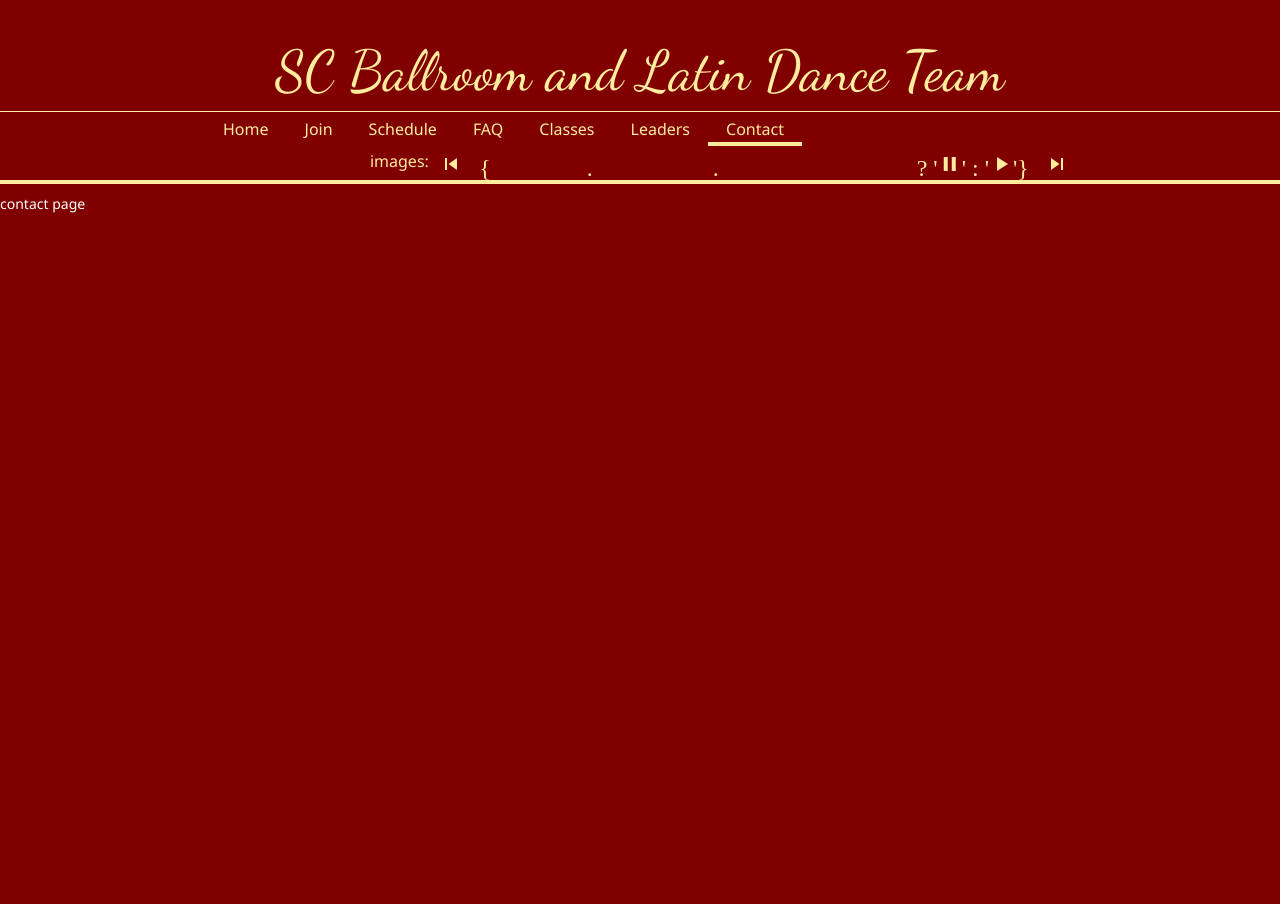
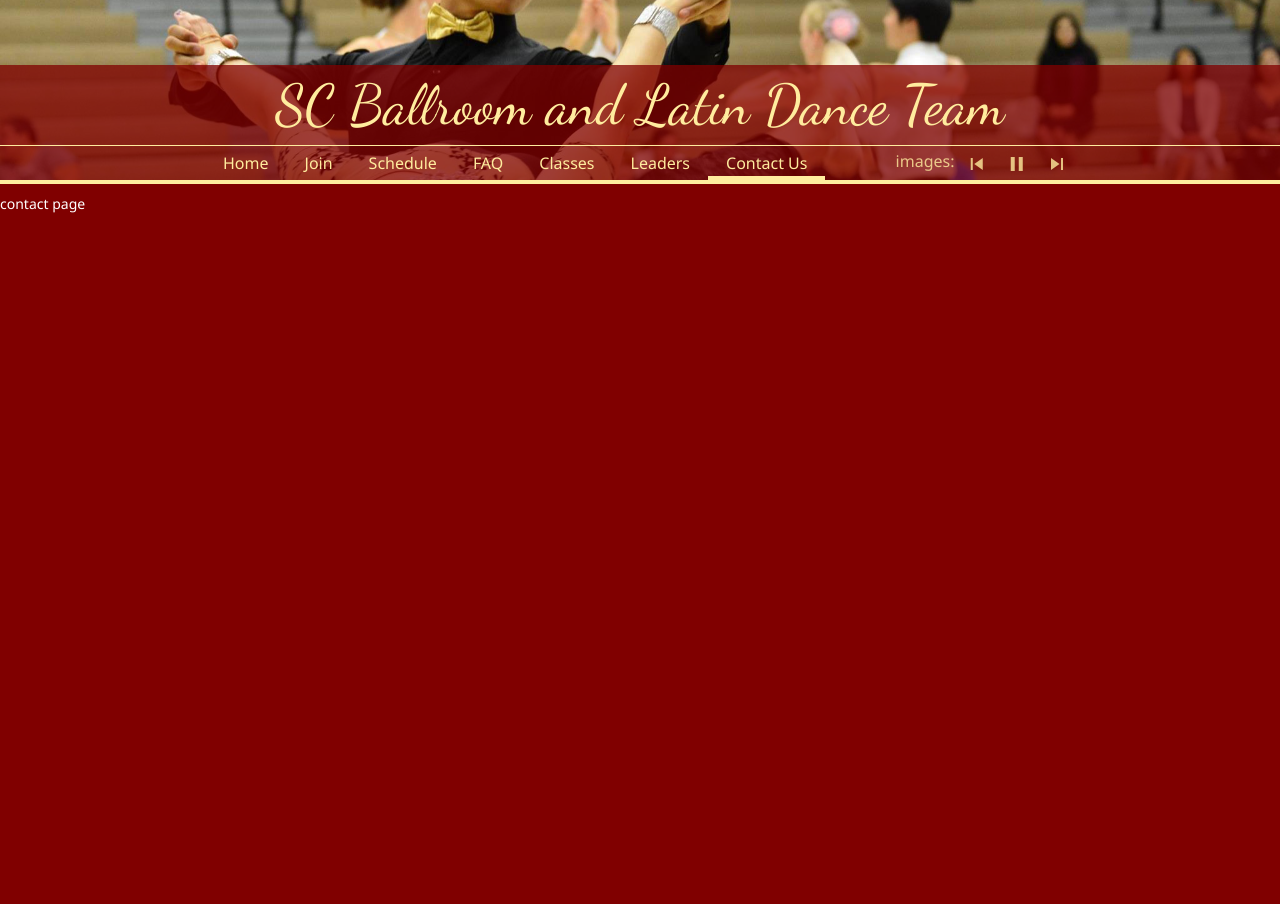
Before and after one commit to uscballroom/uscballroom.github.io, a Jekyll site: the page built from _pages/contact.html, in a window 1280 px wide. Built offline with Jekyll 4.4.1, drawn with Linux system fonts in a browser that asks for light colours; some of the changed lines change nothing that is shown.

Commit message:
Got slideshow to work

```diff
--- a/_config.yaml
+++ b/_config.yaml
@@ -4,6 +4,11 @@ defaults:
       type: "pages"
     values:
       layout: "default"
+  -
+    scope:
+      path: "images/backgrounds"
+    values:
+      background: true
 
 collections:
   pages:
--- a/_includes/header.html
+++ b/_includes/header.html
@@ -1,6 +1,9 @@
 <div>
   <div class="SiteHeader {% if page.large_header %}SiteHeader_large{% endif %}">
-    <SiteHeaderBackground initializeSlick={this._initializeSlick}/>
+    <div class="SiteHeaderBackground">
+      <div id="slick_carousel" class="SiteHeaderBackground_carousel">
+      </div>
+    </div>
     <div class="SiteHeader_overlay">
       <div class="my_container">
         <div class="SiteHeader_title">
@@ -16,9 +19,7 @@
               images:
               <a id="Navigation_controls_prev"><i class="material-icons">skip_previous</i></a>
               <a id="Navigation_controls_pause" onClick={this.props.onPlayPause}>
-                <i class="material-icons">
-                  {this.props.autoplay ? 'pause' : 'play_arrow'}
-                </i>
+                <i id="Navigation_controls_pause_icon" class="material-icons">pause</i>
               </a>
               <a id="Navigation_controls_next"><i class="material-icons">skip_next</i></a>
             </div>
--- a/_layouts/default.html
+++ b/_layouts/default.html
@@ -80,7 +80,69 @@
   <script src="{{site.github.url}}/thirdparty/slick/slick.min.js"></script>
   <!-- Third-party scripts above -->
 
-  <!-- Place scripts we write below, if we have them -->
-  <!-- Place scripts we write above, if we have them -->
+  <!-- Scripts we write below -->
+  <script>
+    // This script sets up the background slideshow.
+    var slickCarousel = $('#slick_carousel');
+    if (slickCarousel) {
+      // Get filenames from Jekyll
+      var backgroundFilenames = [
+      {% assign backgrounds = site.static_files | where: "background", true %}
+      {% for background in backgrounds %}
+        '{{site.github.url}}{{background.path}}',
+      {% endfor %}
+      ];
+
+      // Shuffle filenames
+      var m = backgroundFilenames.length, t, i;
+      while (m) {
+        i = Math.floor(Math.random() * m--);
+        t = backgroundFilenames[m];
+        backgroundFilenames[m] = backgroundFilenames[i];
+        backgroundFilenames[i] = t;
+      }
+
+      // Put all the backgrounds into the website
+      var backgroundHtml = '';
+      for (var i = 0; i < backgroundFilenames.length; i++) {
+        backgroundHtml += '<div class="SiteHeaderBackground_image" style="background-image: url(\'';
+        backgroundHtml += backgroundFilenames[i];
+        backgroundHtml += '\')"></div>';
+      }
+      slickCarousel.html(backgroundHtml);
+
+      // Initialize Slick carousel
+      slickCarousel.slick({
+        autoplay: true,
+        autoplaySpeed: 4000,
+        pauseOnHover: false,
+        fade: true,
+        speed: 700,
+        lazyLoad: 'ondemand',
+        draggable: false,
+        nextArrow: '#Navigation_controls_next',
+        prevArrow: '#Navigation_controls_prev',
+      });
+
+      // Handle pause button click
+      var pauseButton = $('#Navigation_controls_pause');
+      if (pauseButton) {
+        pauseButton.click(function() {
+          var pauseIcon = $('#Navigation_controls_pause_icon')
+          if (slickCarousel.slick('slickGetOption', 'autoplay')) {
+            // Currently playing, need to pause
+            slickCarousel.slick('slickSetOption', 'autoplay', false).slick('slickPause');
+            pauseIcon.html('play_arrow');
+          } else {
+            // Currently paused, need to play
+            slickCarousel.slick('slickSetOption', 'autoplay', true).slick('slickPlay');
+            pauseIcon.html('pause');
+          }
+        });
+      }
+    }
+  </script>
+  <!-- Scripts we write above -->
+
 </body>
 </html>
--- a/_pages/contact.html
+++ b/_pages/contact.html
@@ -1,4 +1,4 @@
 ---
-title: Contact
+title: Contact Us
 ---
 contact page
--- a/css/main.css
+++ b/css/main.css
@@ -185,6 +185,8 @@ a:active {
 .Navigation_controls {
   float: right;
   overflow-y: hidden;
+  color: rgba(255,204,0,0.80);
+  color: rgba(255,236,158,0.80);
 }
 .Navigation > div > * {
   display: inline-block;
@@ -212,6 +214,8 @@ a:active {
 .Navigation > div.Navigation_controls > a > i {
   line-height: 19px;
   vertical-align: middle;
+  color: rgba(255,204,0,0.80);
+  color: rgba(255,236,158,0.80);
 }
 .Navigation > div > a:hover,
 .Navigation > div > a:focus {
```
Lines whose indentation alone changed are shown as unchanged.
